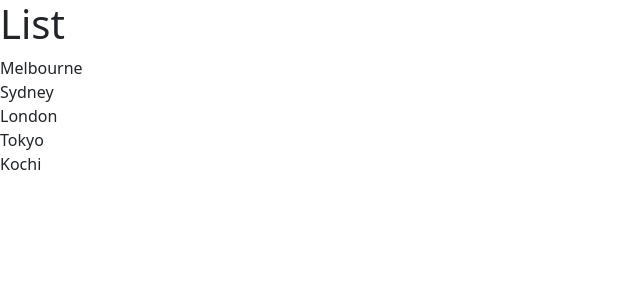
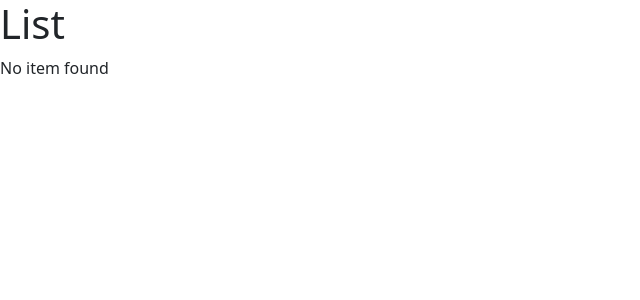
Before and after one commit to katsal/react-app, a React (Vite) app: page / in a window 1280 px wide. Shown: the top 300 px of the page, without its empty margins (0-640 px from the left). Built offline with nearby package versions, Linux system fonts and the light colour scheme.

Commit message:
feat: use ternary operator

```diff
--- a/src/components/ListGroup.tsx
+++ b/src/components/ListGroup.tsx
@@ -1,9 +1,11 @@
 function ListGroup() {
-  const items = ["Melbourne", "Sydney", "London", "Tokyo", "Kochi"];
+  let items = ["Melbourne", "Sydney", "London", "Tokyo", "Kochi"];
+  items = [];
 
   return (
     <>
       <h1>List</h1>
+      {items.length === 0 ? <p>No item found</p> : null}
       <ul className="list-group">
         {items.map((item) => (
           <li key={item}>{item}</li>
```
